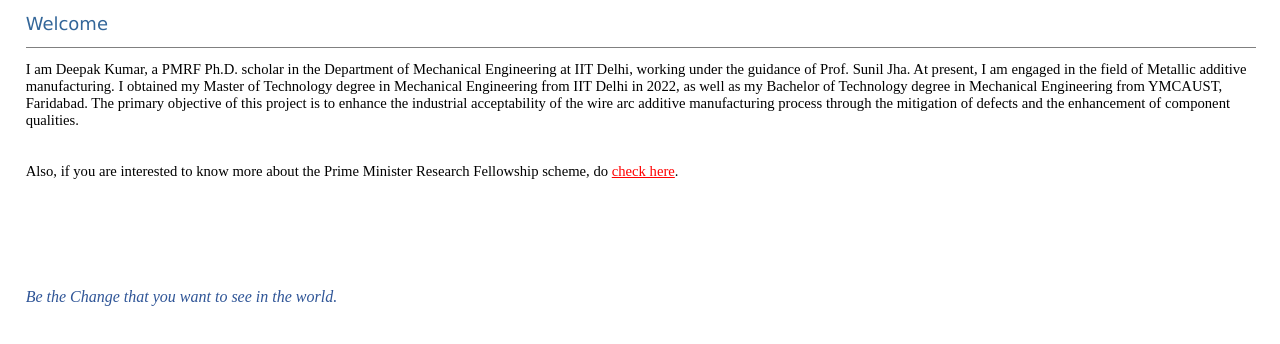
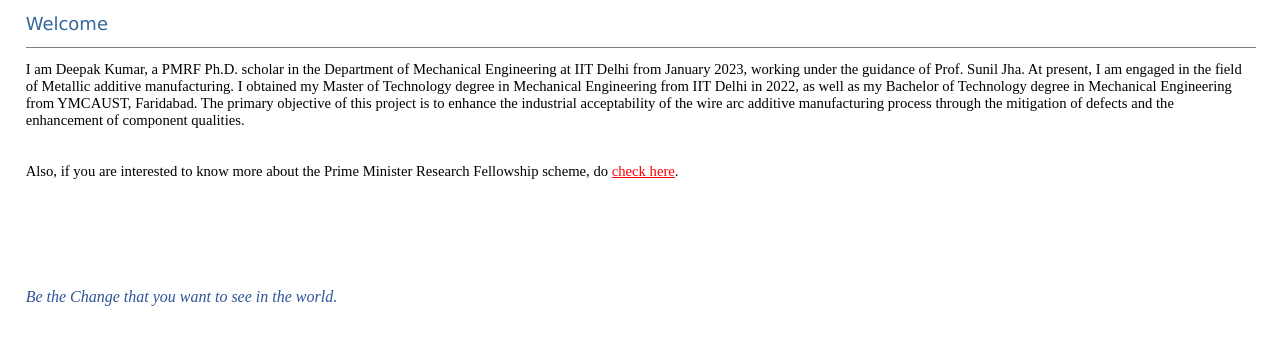
Before and after one commit to dkdeepak007/dkdeepak007.github.io, a plain HTML site: page home.html in a window 1280 px wide. Drawn offline with Linux system fonts and the light colour scheme.

Commit message:
Update home.html

```diff
--- a/home.html
+++ b/home.html
@@ -237,7 +237,7 @@
  </tr>
  <tr style='mso-yfti-irow:2;mso-yfti-lastrow:yes'>
   <td valign=top style='padding:1.5pt 1.5pt 1.5pt 1.5pt'><!--contents area---------------->
-  <p class=MsoNoSpacing><span style='font-size:11.0pt'>I am Deepak Kumar, a PMRF Ph.D. scholar in the Department of Mechanical Engineering at IIT Delhi, working under the guidance of Prof. Sunil Jha. At present, I am engaged in the field of Metallic additive manufacturing. I obtained my Master of Technology degree in Mechanical Engineering from IIT Delhi in 2022, as well as my Bachelor of Technology degree in Mechanical Engineering from YMCAUST, Faridabad. The primary objective of this project is to enhance the industrial acceptability of the wire arc additive manufacturing process through the mitigation of defects and the enhancement of component qualities.  <o:p></o:p></span></p>
+  <p class=MsoNoSpacing><span style='font-size:11.0pt'>I am Deepak Kumar, a PMRF Ph.D. scholar in the Department of Mechanical Engineering at IIT Delhi from January 2023, working under the guidance of Prof. Sunil Jha. At present, I am engaged in the field of Metallic additive manufacturing. I obtained my Master of Technology degree in Mechanical Engineering from IIT Delhi in 2022, as well as my Bachelor of Technology degree in Mechanical Engineering from YMCAUST, Faridabad. The primary objective of this project is to enhance the industrial acceptability of the wire arc additive manufacturing process through the mitigation of defects and the enhancement of component qualities.  <o:p></o:p></span></p>
 
   <p class=MsoNoSpacing><span style='font-size:11.0pt'><o:p>&nbsp;</o:p></span></p>
   <p class=MsoNoSpacing><span style='font-size:11.0pt'><o:p>&nbsp;</o:p></span></p>
```
